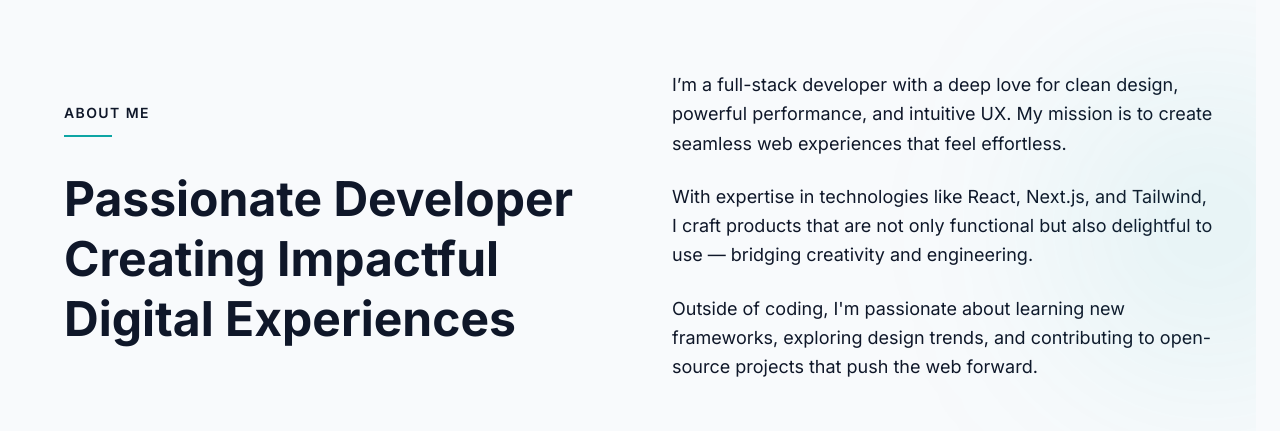
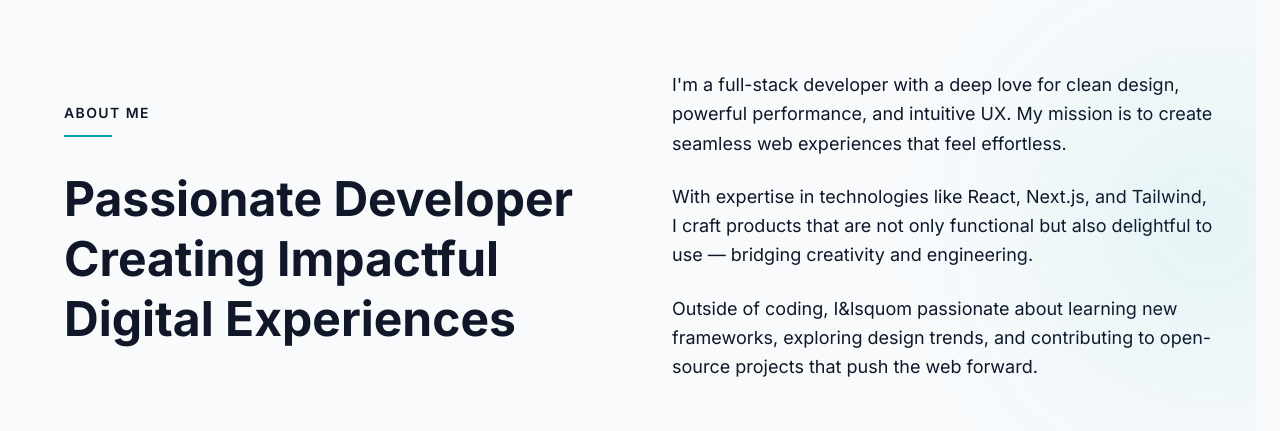
Before and after one commit to rorado/portfolio_next, a Next.js app: page / in a window 1280 px wide. Shown: the part 754-1185 px from the top of the page. Built offline with nearby package versions, Linux system fonts and the light colour scheme.

Commit message:
fix isues

```diff
--- a/components/about.tsx
+++ b/components/about.tsx
@@ -34,13 +34,13 @@ export function About() {
             className="space-y-6 text-lg text-muted-foreground leading-relaxed"
           >
             <p>
-              I’m a full-stack developer with a deep love for clean design, powerful performance, and intuitive UX. My mission is to create seamless web experiences that feel effortless.
+              I'm a full-stack developer with a deep love for clean design, powerful performance, and intuitive UX. My mission is to create seamless web experiences that feel effortless.
             </p>
             <p>
               With expertise in technologies like React, Next.js, and Tailwind, I craft products that are not only functional but also delightful to use — bridging creativity and engineering.
             </p>
             <p>
-              Outside of coding, I'm passionate about learning new frameworks, exploring design trends, and contributing to open-source projects that push the web forward.
+              Outside of coding, I&lsquom passionate about learning new frameworks, exploring design trends, and contributing to open-source projects that push the web forward.
             </p>
           </motion.div>
         </div>
--- a/package.json
+++ b/package.json
@@ -30,7 +30,7 @@
     "@types/node": "^20",
     "@types/react": "^18.2.0",
     "@types/react-dom": "^18.2.0",
-    "eslint": "^9",
+    "eslint": "^9.39.1",
     "eslint-config-next": "15.5.3",
     "shadcn-ui": "^0.9.5",
     "tailwindcss": "^4",
```
Also changed, not shown: 1 other file (tests, documents, lock files or other folders).
